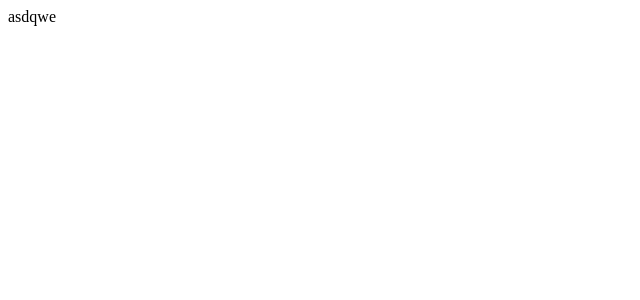
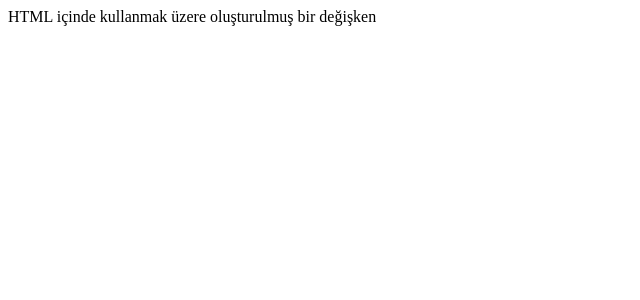
Before and after one commit to periakteon/react-giris, a React (Create React App) app: page / in a window 1280 px wide. Shown: the top 300 px of the page, without its empty margins (0-640 px from the left). Built offline with nearby package versions, Linux system fonts and the light colour scheme.

Commit message:
değişkenlerin div içerisinde kullanılması

```diff
--- a/src/App.js
+++ b/src/App.js
@@ -1,7 +1,13 @@
 function App() {
+
+  // return'ün üzerinde değişken tanımlanabilir:
+
+  const forHtml = "HTML içinde kullanmak üzere oluşturulmuş bir değişken"
   return (
     <div>
-      asdqwe
+      {/* Bu bir yorum satırıdır */}
+      {/* fonksiyon içerisinde tanımlanmış olan değişkenlere süslü parantezler kullanarak ulaşılabilir. Aşağıdaki gibi: */}
+      {forHtml}
     </div>
   );
 }
```
